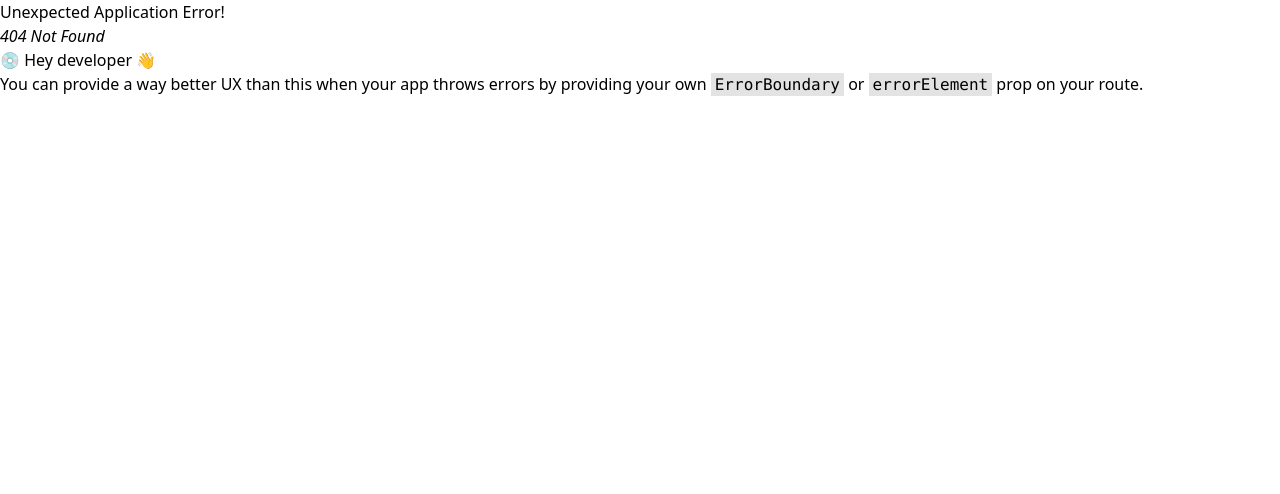
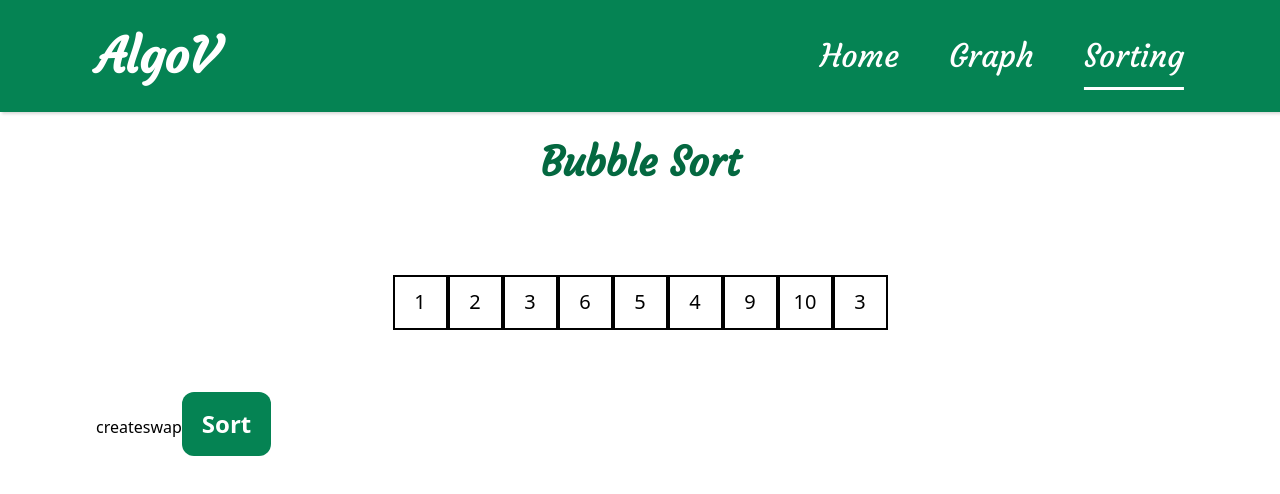
Before and after one commit to Abdelrahman-Abdelmoaty/AlgoV, a React (Create React App) app: page /sorting/bubble-sort in a window 1280 px wide. Before the commit this address had no page. Shown: the top 494 px of the page. Built offline with nearby package versions, Linux system fonts and the light colour scheme.

Commit message:
bubble sort setup

```diff
--- a/src/App.css
+++ b/src/App.css
@@ -58,7 +58,7 @@ header nav > ul li:nth-of-type(2),
 header nav > ul li:nth-of-type(3) {
   position: relative;
 }
-header a,
+header li a,
 header button {
   font-size: 2rem;
   padding: 5px 0;
@@ -106,6 +106,7 @@ header a.active::after {
   padding: 10px;
   row-gap: 10px;
   box-shadow: rgba(0, 0, 0, 0.15) 1.95px 1.95px 2.6px;
+  white-space: nowrap;
 }
 
 .graph-list:hover,
--- a/src/components/Graph/Node.jsx
+++ b/src/components/Graph/Node.jsx
@@ -1,8 +1,8 @@
 import React, { useState, useRef, useCallback } from "react";
 import { motion } from "framer-motion";
 const Node = ({ node, setNodes, setEdges, activeEdge, setActiveEdge }) => {
-  const [circle, setCircle] = useState({ cx: node.x, cy: node.y, radius: 19 });
-  const strokeWidth = 2;
+  const [circle, setCircle] = useState({ cx: node.x, cy: node.y, radius: 25 });
+  const strokeWidth = 4;
   const svgGroupElemRef = useRef(null);
 
   const startDrag = useCallback(
@@ -70,7 +70,7 @@ const Node = ({ node, setNodes, setEdges, activeEdge, setActiveEdge }) => {
       }}
     >
       <circle cx={circle.cx} cy={circle.cy} r={circle.radius} style={{ fill: node.color, stroke: node.borderColor, strokeWidth }} className="flex items-center justify-center" />
-      <text x={circle.cx} y={circle.cy} textAnchor="middle" alignmentBaseline="middle" fontSize="14" fontWeight="bold">
+      <text x={circle.cx} y={circle.cy} textAnchor="middle" alignmentBaseline="middle" fontSize="18" fontWeight="bold">
         {node.value}
       </text>
     </motion.g>
--- a/src/components/Navbar.jsx
+++ b/src/components/Navbar.jsx
@@ -4,7 +4,9 @@ export default function Navbar() {
   const location = useLocation();
   return (
     <header>
-      <h1 className="title">AlgoV</h1>
+      <Link href="/">
+        <h1 className="title">AlgoV</h1>
+      </Link>
       <nav>
         <ul>
           <li>
--- /dev/null
+++ b/src/components/Sorting/BubbleSort.jsx
@@ -0,0 +1,92 @@
+import { useState } from "react";
+import List from "./List";
+import uuid from "react-uuid";
+import { motion } from "framer-motion";
+
+// id: string,
+// value: number,
+// color?: string,
+// backgroundColor?: string,
+// borderColor?: string,
+export default function BubbleSort() {
+  const [list, setList] = useState([
+    { id: uuid(), value: 1, color: "black", backgroundColor: "white", borderColor: "black" },
+    { id: uuid(), value: 2, color: "black", backgroundColor: "white", borderColor: "black" },
+    { id: uuid(), value: 3, color: "black", backgroundColor: "white", borderColor: "black" },
+    { id: uuid(), value: 6, color: "black", backgroundColor: "white", borderColor: "black" },
+    { id: uuid(), value: 5, color: "black", backgroundColor: "white", borderColor: "black" },
+    { id: uuid(), value: 4, color: "black", backgroundColor: "white", borderColor: "black" },
+    { id: uuid(), value: 9, color: "black", backgroundColor: "white", borderColor: "black" },
+    { id: uuid(), value: 10, color: "black", backgroundColor: "white", borderColor: "black" },
+    { id: uuid(), value: 3, color: "black", backgroundColor: "white", borderColor: "black" },
+  ]);
+  const [swap, setSwap] = useState([]);
+  const removeColor = (i) => {
+    setList((list) => {
+      return list.map((item, idx) => {
+        if (idx == i) {
+          return { ...item, color: "black", backgroundColor: "white" };
+        } else return item;
+      });
+    });
+  };
+  const changeColor = (i, speed) => {
+    setTimeout(() => {
+      setList((list) => {
+        return list.map((item, idx) => {
+          if (idx == i) {
+            return { ...item, color: "white", backgroundColor: "blue" };
+          } else return item;
+        });
+      });
+      console.log(`add color ${i}`);
+      setTimeout(() => {
+        console.log(`remove color ${i}`);
+        removeColor(i);
+      }, 1000);
+    }, speed * 2000);
+  };
+
+  const handleSort = () => {
+    const swaps = [];
+    for (let i = 0; i < list.length; i++) {
+      for (let j = 0; j < list.length - 1; j++) {
+        changeColor(j, j);
+        changeColor(j + 1, j);
+        if (list[j].value > list[j + 1].value) {
+          swaps.push({ i: j, j: j + 1 });
+        }
+      }
+    }
+    for (let i = 0; i < swaps.length; i++) {}
+    console.log(swaps);
+    // setSwap(swaps);
+  };
+  return (
+    <div>
+      <h2 className="algorithm-title">Bubble Sort</h2>
+      <List list={list} setList={setList} setSwapList={setSwap} swapList={swap} />
+      <button
+        onClick={() =>
+          setList([
+            { id: "1", value: 1 },
+            { id: "2", value: 2 },
+            { id: "3", value: 3 },
+            { id: "4", value: 1 },
+            { id: "5", value: 2 },
+            { id: "6", value: 3 },
+            { id: "7", value: 1 },
+            { id: "8", value: 2 },
+            { id: "9", value: 3 },
+          ])
+        }
+      >
+        create
+      </button>
+      <button onClick={() => setSwap([{ i: 1, j: 5 }])}>swap</button>
+      <motion.button onClick={handleSort} whileHover={{ scale: 1.1 }} className="bg-[rgb(5,131,83)] text-white px-5 py-4 text-2xl font-semibold rounded-xl">
+        Sort
+      </motion.button>
+    </div>
+  );
+}
--- a/src/router.js
+++ b/src/router.js
@@ -4,6 +4,7 @@ import BFS from "./components/Graph/BFS";
 import DFS from "./components/Graph/DFS";
 import Layout from "./components/Layout";
 import InsertionSort from "./components/Sorting/InsertionSort";
+import BubbleSort from "./components/Sorting/BubbleSort";
 
 const router = createBrowserRouter([
   {
@@ -22,7 +23,10 @@ const router = createBrowserRouter([
       },
       {
         path: "sorting",
-        children: [{ path: "insertion-sort", element: <InsertionSort /> }],
+        children: [
+          { path: "insertion-sort", element: <InsertionSort /> },
+          { path: "bubble-sort", element: <BubbleSort /> },
+        ],
       },
     ],
   },
--- a/src/styles/graph-algorithm.css
+++ b/src/styles/graph-algorithm.css
@@ -124,6 +124,7 @@ input[type="range"]::-webkit-slider-thumb {
   text-align: center;
   font-family: "Courgette", cursive;
   font-weight: 600;
+  font-size: 40px;
   margin: 20px 0;
   color: rgb(4, 104, 64);
 }
```
Also changed, not shown: src/components/Sorting/List.jsx (+4 -4 lines).
